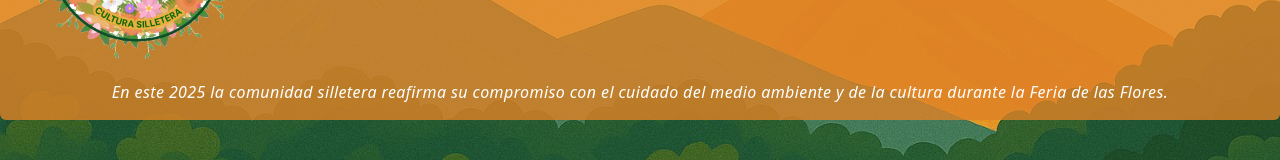
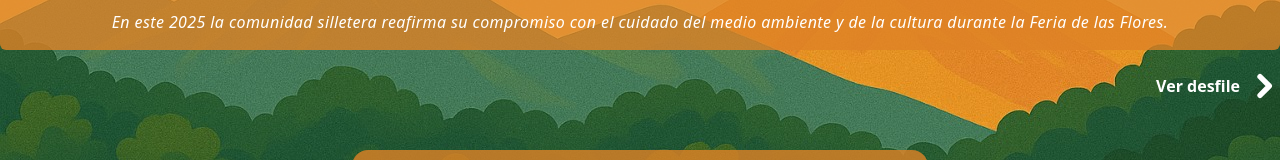
Before and after one commit to ACarolinaGonzalezA/medidasPreventivas, a React (Vite) app: page / in a window 1280 px wide. Shown: the part 192-352 px from the top of the page. Built offline with nearby package versions, Linux system fonts and the light colour scheme; no server answers.

Commit message:
agregando volver e ir al desfile

```diff
--- a/package.json
+++ b/package.json
@@ -12,9 +12,11 @@
   "dependencies": {
     "firebase": "^11.7.3",
     "framer-motion": "^12.11.4",
+    "lucide-react": "^0.511.0",
     "nodemailer": "^7.0.3",
     "react": "^19.1.0",
-    "react-dom": "^19.1.0"
+    "react-dom": "^19.1.0",
+    "react-router-dom": "^7.6.1"
   },
   "devDependencies": {
     "@eslint/js": "^9.25.0",
--- a/src/App.jsx
+++ b/src/App.jsx
@@ -64,7 +64,7 @@ export default function App() {
             src="/sello.png"
             alt="Logo Silletero"
             className="hidden md:block mr-4 rounded-full object-cover"
-  style={{ width: "220px", height: "220px" }}
+            style={{ width: "150px", height: "150px" }}
           />
           <h1 className="text-2xl sm:text-3xl md:text-4xl font-bold text-center">
             Buenas prácticas de salvaguardia de la cultura silletera
@@ -76,6 +76,25 @@ export default function App() {
           En este 2025 la comunidad silletera reafirma su compromiso con el cuidado del medio ambiente y de la cultura durante la Feria de las Flores.
         </p>
       </div>
+      {/* Botón de acceso directo al desfile */}
+      {!enviado && (
+        <div
+        onClick={() => setEnviado(true)}
+        className="flex items-center gap-2 mb-4 cursor-pointer text-white transition self-end"
+      >
+        <span className="font-semibold">Ver desfile</span>
+        <svg
+          xmlns="http://www.w3.org/2000/svg"
+          className="h-8 w-8 text-white hover:opacity-80 transition"
+          fill="none"
+          viewBox="0 0 24 24"
+          stroke="currentColor"
+          strokeWidth={4}
+        >
+          <path strokeLinecap="round" strokeLinejoin="round" d="M9 5l7 7-7 7" />
+        </svg>
+      </div>
+      )}
       {!enviado ? (
         <Formulario
           onSubmitCompromiso={agregarCompromiso}
@@ -85,7 +104,26 @@ export default function App() {
           }}
         />
       ) : (
+
+        <>
+          <div
+  onClick={() => setEnviado(false)}
+  className="flex items-center gap-2 self-start mb-4 cursor-pointer text-white transition"
+>
+  <svg
+    xmlns="http://www.w3.org/2000/svg"
+    className="h-8 w-8 text-white hover:opacity-80 transition"
+    fill="none"
+    viewBox="0 0 24 24"
+    stroke="currentColor"
+    strokeWidth={4}
+  >
+    <path strokeLinecap="round" strokeLinejoin="round" d="M15 19l-7-7 7-7" />
+  </svg>
+  <span className="font-semibold">Ver formulario</span>
+</div>
           <Desfile compromisos={compromisos} />
+        </>
       )}
     </div>
 
--- a/src/index.jsx
+++ /dev/null
@@ -1,10 +0,0 @@
-import React from "react";
-import ReactDOM from "react-dom/client";
-import App from "./App";
-import "./index.css";
-
-ReactDOM.createRoot(document.getElementById("root")).render(
-  <React.StrictMode>
-    <App />
-  </React.StrictMode>
-);
```
Also changed, not shown: 1 other file (tests, documents, lock files or other folders). Lines whose indentation alone changed are shown as unchanged.
